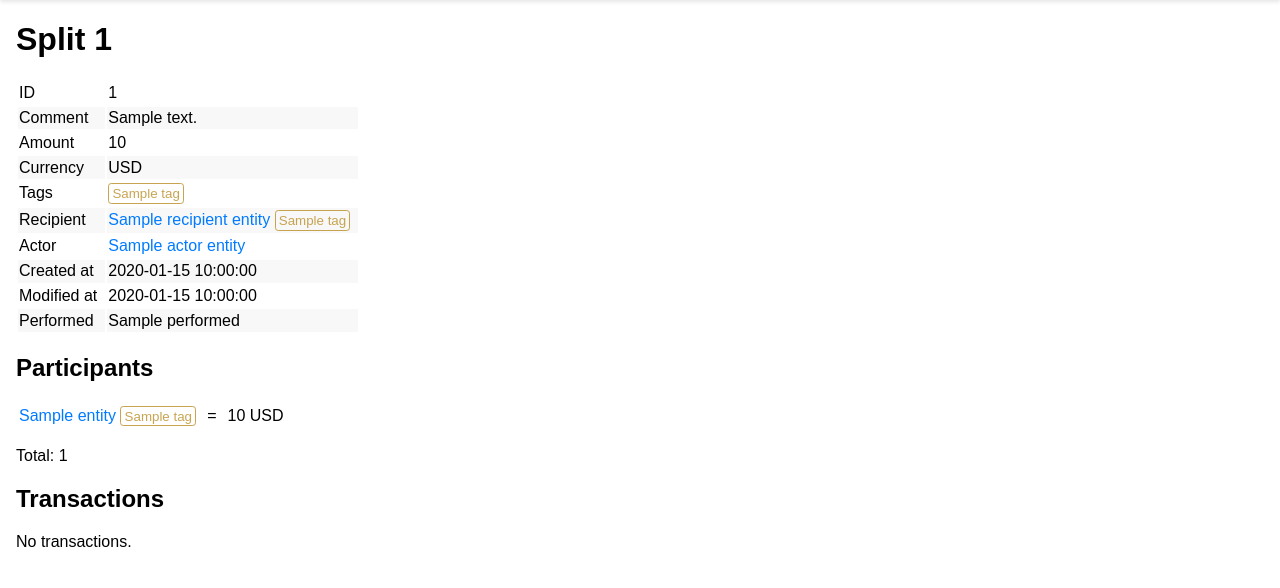
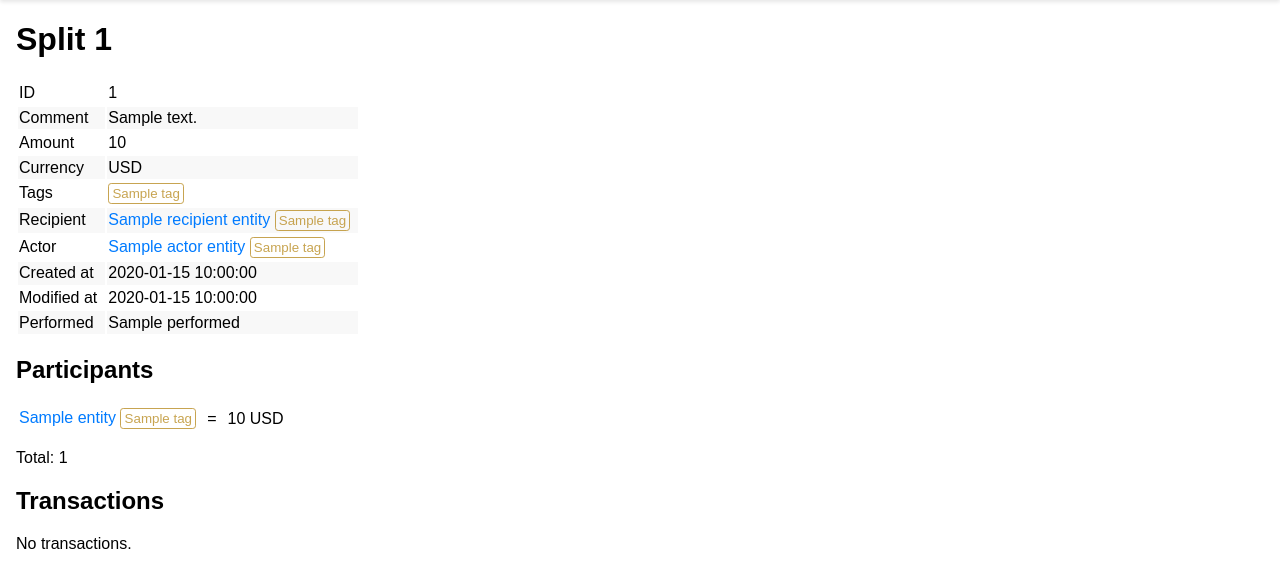
Before and after one commit to F0RTHSP4CE/refinance, a Python web app: template ui/app/templates/split/detail.jinja2 in a window 1280 px wide. Shown: the part 50-638 px from the top of the page. Run offline with Jinja, Linux system fonts and the light colour scheme; the template is opened without the code that fills it: most values are stand-ins (such as "Sample title", 1, 10 or a date in 2020); some libraries are stand-ins or nearby versions.

Commit message:
fix split actor tags displaying

```diff
--- a/ui/app/templates/split/detail.jinja2
+++ b/ui/app/templates/split/detail.jinja2
@@ -51,6 +51,9 @@
             <a href="{{ url_for('entity.detail', id=split.actor_entity.id) }}">
                 {{ split.actor_entity.name }}
             </a>
+            {% for tag in split.actor_entity.tags %}
+            {{ tag_inline(tag) }}
+            {% endfor %}
         </td>
     </tr>
     <tr>
```
